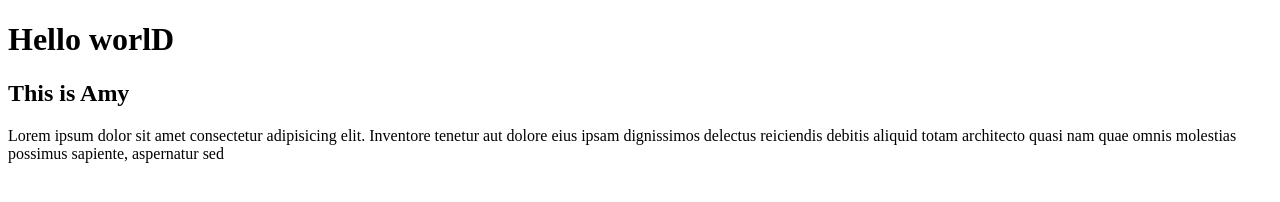
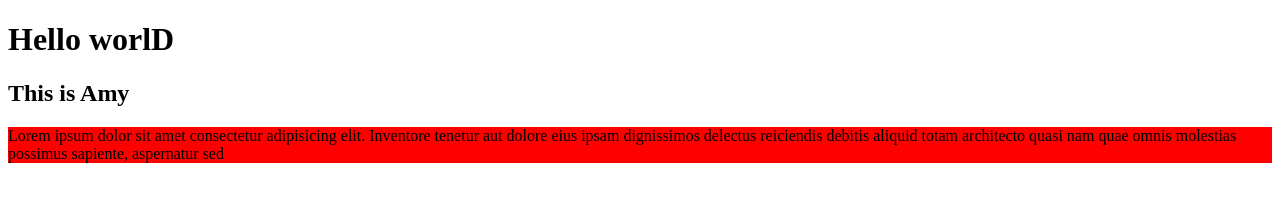
Before and after one commit to maximusPrime101/GRUNI, a plain HTML site: page index.html in a window 1280 px wide. Drawn offline with Linux system fonts and the light colour scheme.

Commit message:
initial commit

```diff
--- a/index.css
+++ b/index.css
@@ -0,0 +1,3 @@
+.paragraph {
+    background-color: red;
+}
--- a/index.html
+++ b/index.html
@@ -12,9 +12,12 @@
 
     <h1>Hello worlD</h1>
     <h2>This is Amy</h2>
-    <p>Lorem ipsum dolor sit amet consectetur adipisicing elit. Inventore tenetur aut dolore eius ipsam dignissimos
+    <p class="paragraph">Lorem ipsum dolor sit amet consectetur adipisicing elit. Inventore tenetur aut dolore eius
+        ipsam dignissimos
         delectus reiciendis debitis aliquid totam architecto quasi nam quae omnis molestias possimus sapiente,
         aspernatur sed</p>
+
+
 
 </body>
 
```
